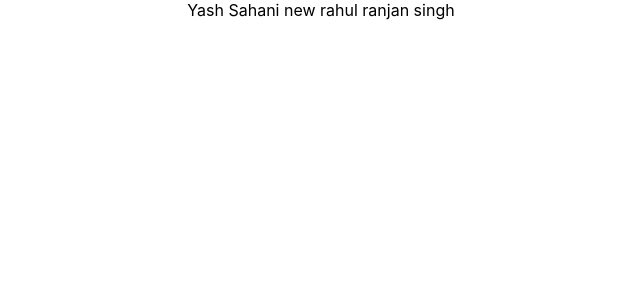
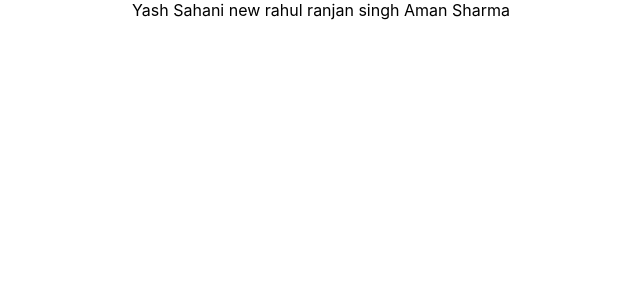
Before and after one commit to yash-sahni54321/Laxnar, a React (Create React App) app: page / in a window 1280 px wide. Shown: the top 300 px of the page, without its empty margins (319-959 px from the left). Built offline with nearby package versions, Linux system fonts and the light colour scheme.

Commit message:
fourth commit

```diff
--- a/src/App.js
+++ b/src/App.js
@@ -3,24 +3,9 @@
 function App() {
   return (
     <div className="App">
-      {/* <header className="App-header">
-        <img src={logo} className="App-logo" alt="logo" />
-        <p>
-          Edit <code>src/App.js</code> and save to reload.
-        </p>
-        <a
-          className="App-link"
-          href="https://reactjs.org"
-          target="_blank"
-          rel="noopener noreferrer"
-        >
-          Learn React
-        </a>
-      </header> */}
-
-
       Yash Sahani new
       rahul ranjan singh
+      Aman Sharma
     </div>
   );
 }
```
